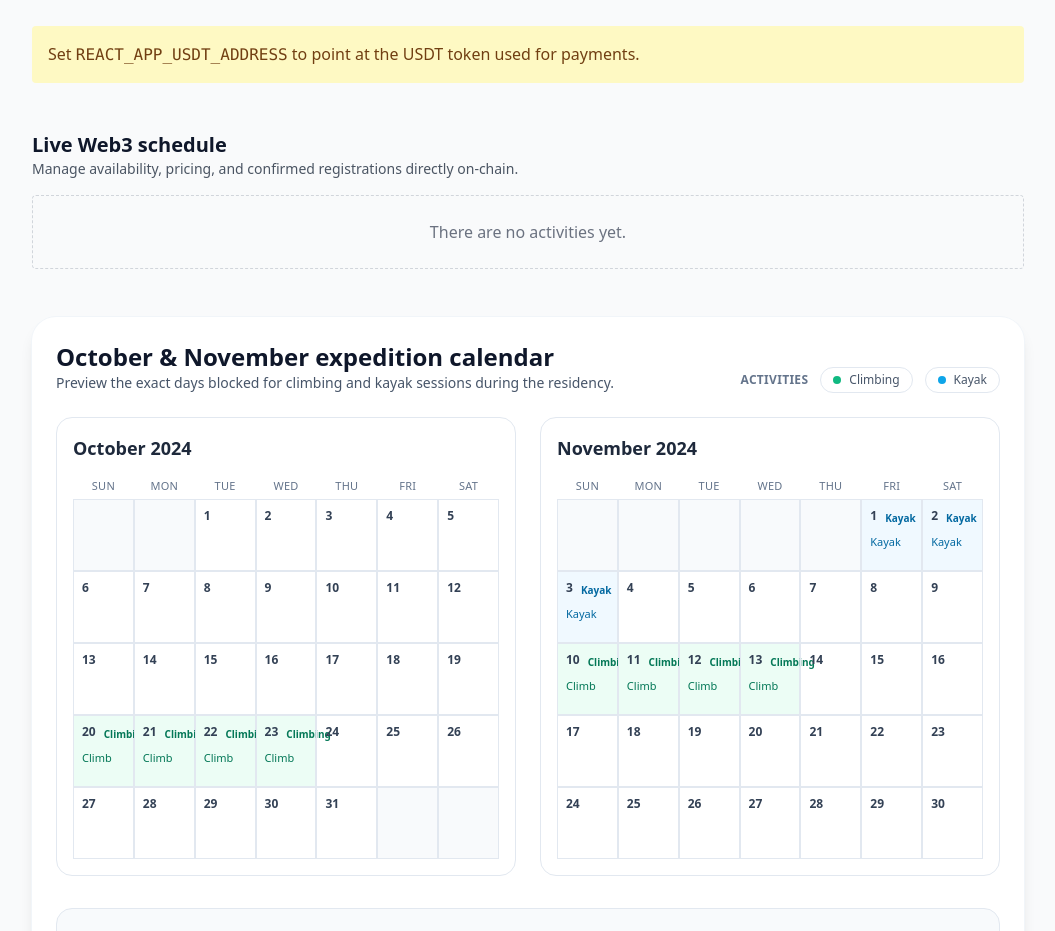
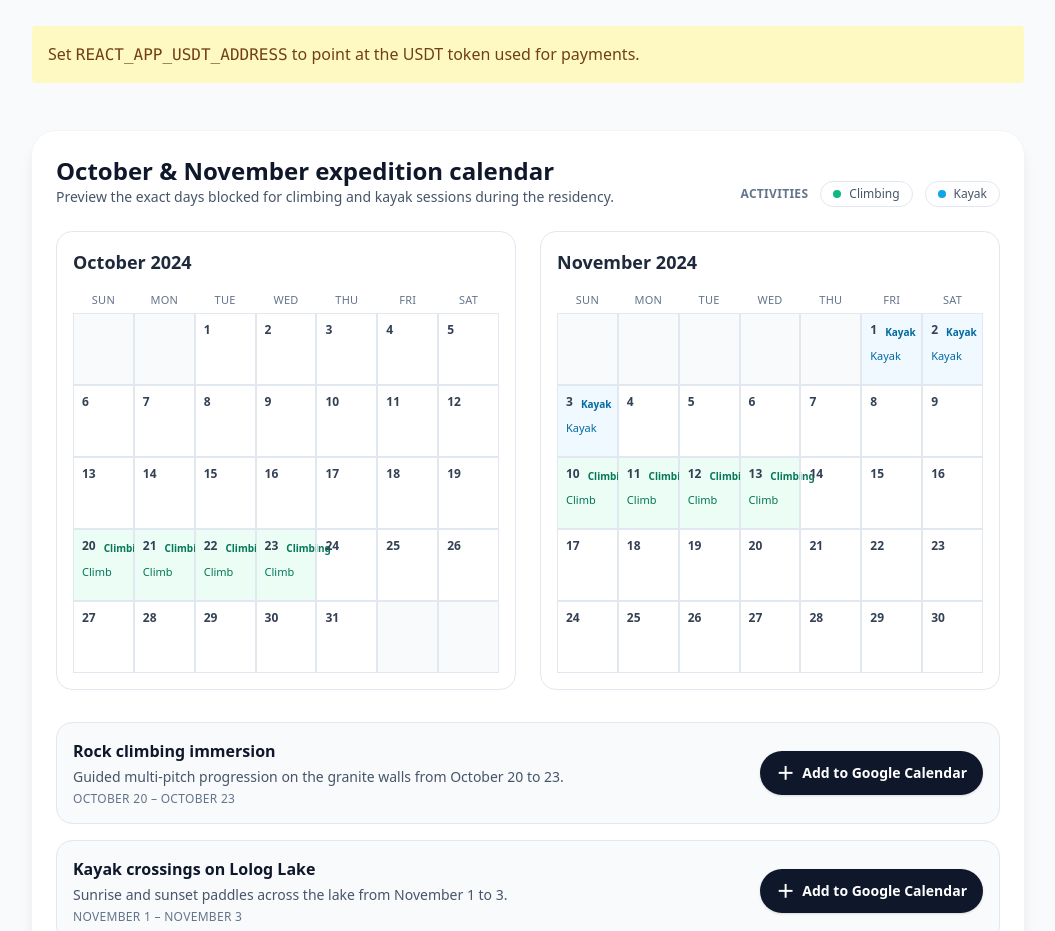
Before and after one commit to p2pdevmedia/Hackaton20025, a React (Create React App) app in the folder frontend/: page / in a window 1280 px wide. Shown: the part 1740-2671 px from the top of the page, without its empty margins (112-1167 px from the left). Built offline with nearby package versions, Linux system fonts and the light colour scheme.

Commit message:
Remove agenda schedule copy from dashboard

```diff
--- a/frontend/src/App.js
+++ b/frontend/src/App.js
@@ -481,17 +481,11 @@
         )}
 
         <section className="space-y-4">
-          <div className="flex flex-col sm:flex-row sm:items-center sm:justify-between gap-2">
-            <div>
-              <h2 className="text-xl font-semibold text-slate-900">{text.agenda.heading}</h2>
-              <p className="text-sm text-gray-600">{text.agenda.description}</p>
+          {account && isValidUsdt && (
+            <div className="flex justify-end text-sm text-gray-700">
+              {text.agenda.balanceLabel}: <span className="font-semibold">{usdtBalance}</span>
             </div>
-            {account && isValidUsdt && (
-              <div className="text-sm text-gray-700">
-                {text.agenda.balanceLabel}: <span className="font-semibold">{usdtBalance}</span>
-              </div>
-            )}
-          </div>
+          )}
 
           {selectedActivityId !== null ? (
             selectedActivity ? (
@@ -588,11 +582,7 @@
             )
           ) : loading ? (
             <div className="text-center text-gray-500">{text.agenda.loading}</div>
-          ) : activities.length === 0 ? (
-            <div className="rounded border border-dashed border-gray-300 p-6 text-center text-gray-500">
-              {text.agenda.empty}
-            </div>
-          ) : (
+          ) : activities.length === 0 ? null : (
             <div className="space-y-4">
               {activities.map(activity => {
                 const remaining = activity.maxParticipants - activity.registeredCount;
--- a/frontend/src/translations.js
+++ b/frontend/src/translations.js
@@ -77,10 +77,7 @@
       metaMask: 'Install MetaMask to continue.'
     },
     agenda: {
-      heading: 'Live Web3 schedule',
-      description: 'Manage availability, pricing, and confirmed registrations directly on-chain.',
       loading: 'Loading activities...',
-      empty: 'There are no activities yet.',
       detailsButton: 'View details',
       detailBackButton: 'Back to activities',
       detailHeading: 'Activity information',
@@ -186,10 +183,7 @@
       metaMask: 'Instalá MetaMask para continuar.'
     },
     agenda: {
-      heading: 'Agenda Web3 en vivo',
-      description: 'Gestioná disponibilidad, precios y registros confirmados directamente en la cadena de bloques.',
       loading: 'Cargando actividades...',
-      empty: 'Aún no hay actividades creadas.',
       detailsButton: 'Ver detalles',
       detailBackButton: 'Volver a las actividades',
       detailHeading: 'Información de la actividad',
@@ -263,10 +257,7 @@
       metaMask: 'Installez MetaMask pour continuer.'
     },
     agenda: {
-      heading: 'Agenda Web3 en direct',
-      description: 'Gérez disponibilités, tarifs et inscriptions confirmées directement sur la blockchain.',
       loading: 'Chargement des activités…',
-      empty: 'Aucune activité pour le moment.',
       detailsButton: 'Voir les détails',
       detailBackButton: 'Retour aux activités',
       detailHeading: "Informations sur l'activité",
@@ -340,10 +331,7 @@
       metaMask: 'Installiere MetaMask, um fortzufahren.'
     },
     agenda: {
-      heading: 'Live-Web3-Zeitplan',
-      description: 'Verwalte Verfügbarkeit, Preise und bestätigte Anmeldungen direkt on-chain.',
       loading: 'Aktivitäten werden geladen...',
-      empty: 'Es gibt noch keine Aktivitäten.',
       detailsButton: 'Details ansehen',
       detailBackButton: 'Zurück zu den Aktivitäten',
       detailHeading: 'Aktivitätsinformationen',
@@ -417,10 +405,7 @@
       metaMask: '请安装 MetaMask 以继续。'
     },
     agenda: {
-      heading: '实时 Web3 日程',
-      description: '直接在链上管理可用名额、价格与已确认的报名。',
       loading: '正在加载活动…',
-      empty: '目前还没有活动。',
       detailsButton: '查看详情',
       detailBackButton: '返回活动列表',
       detailHeading: '活动信息',
@@ -494,10 +479,7 @@
       metaMask: 'Установите MetaMask, чтобы продолжить.'
     },
     agenda: {
-      heading: 'Живой график Web3',
-      description: 'Управляйте доступностью, ценами и подтверждёнными регистрациями напрямую в блокчейне.',
       loading: 'Загрузка активностей…',
-      empty: 'Активностей пока нет.',
       detailsButton: 'Подробнее',
       detailBackButton: 'Назад к активностям',
       detailHeading: 'Информация об активности',
```
